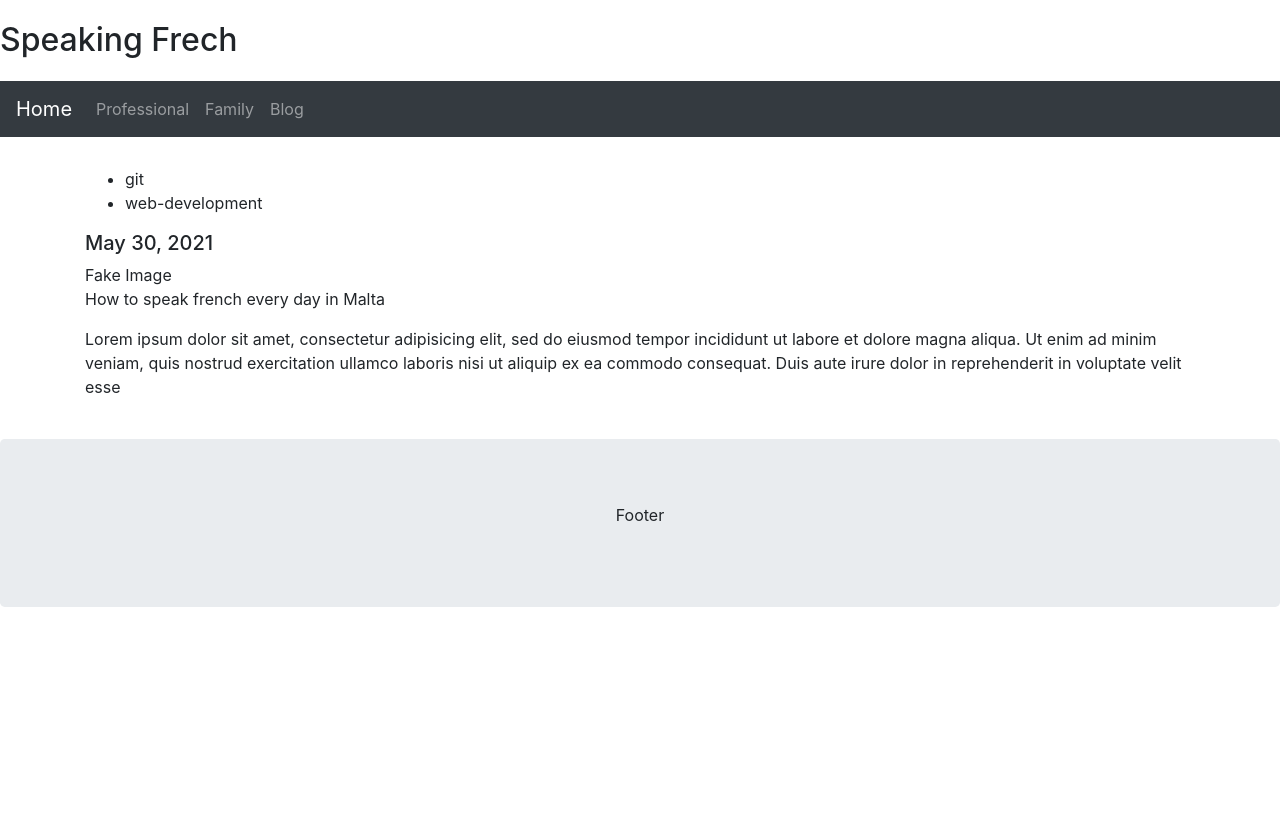
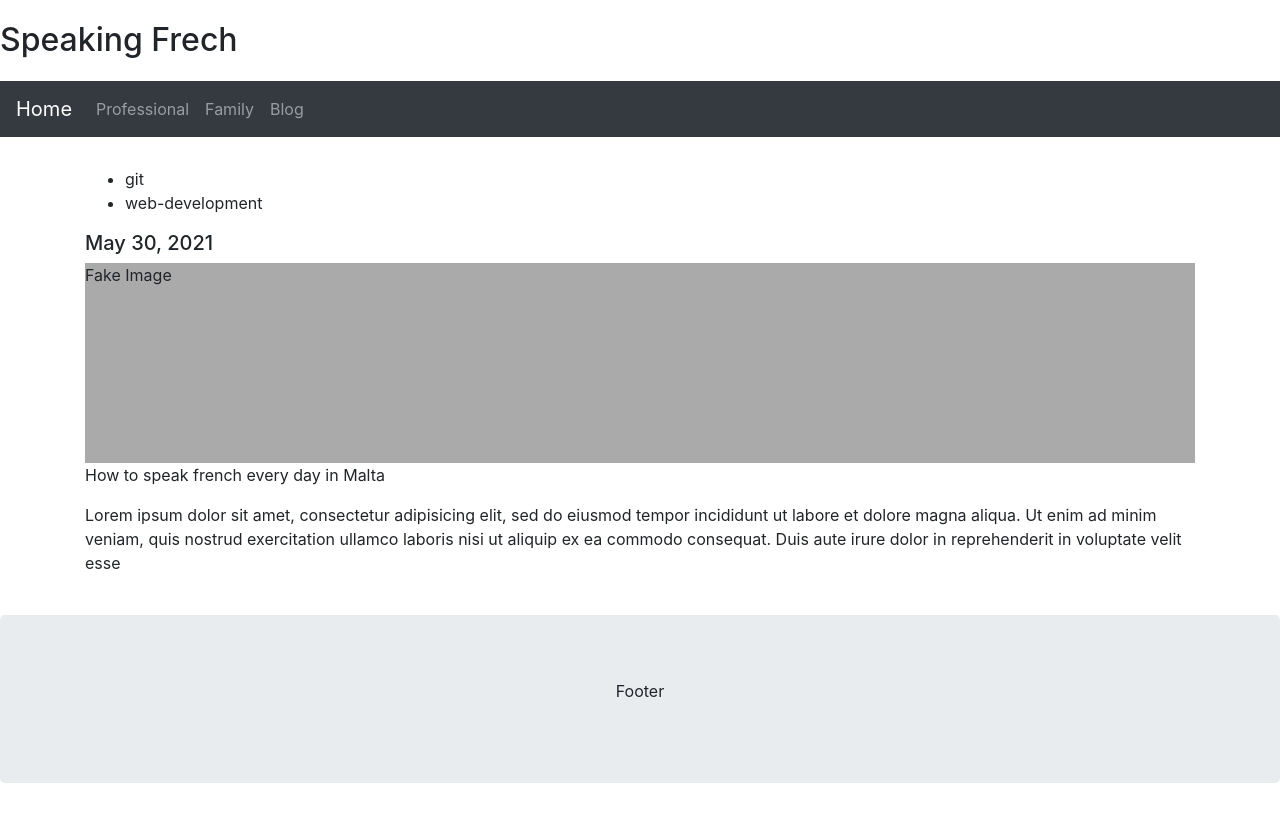
Before and after one commit to hilquiasferreira/hilquiasferreira.github.io, a Jekyll site: the page built from _posts/2021-05-30-google-post3.markdown, in a window 1280 px wide. Shown: the top 822 px of the page. Built offline with Jekyll 4.4.1, drawn with Linux system fonts in a browser that asks for light colours.

Commit message:
defaultpage

```diff
--- a/_sass/plain.scss
+++ b/_sass/plain.scss
@@ -6,6 +6,10 @@
 @import 'syntax';
 @import 'ext/media-buttons';
 
+.fakeimg {
+    height: 200px;
+    background: #aaa;
+  }
 /*
 $linkColor: #0A59B0;
 $mobileW: 768px;
```
